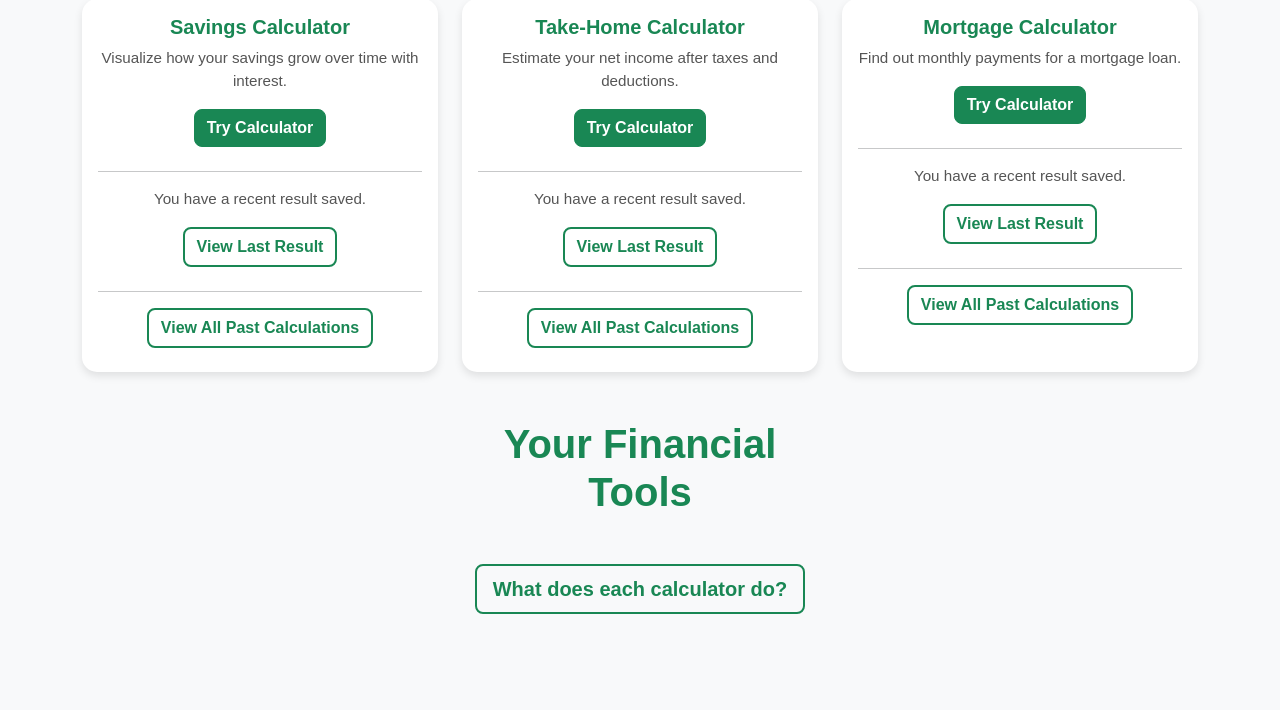
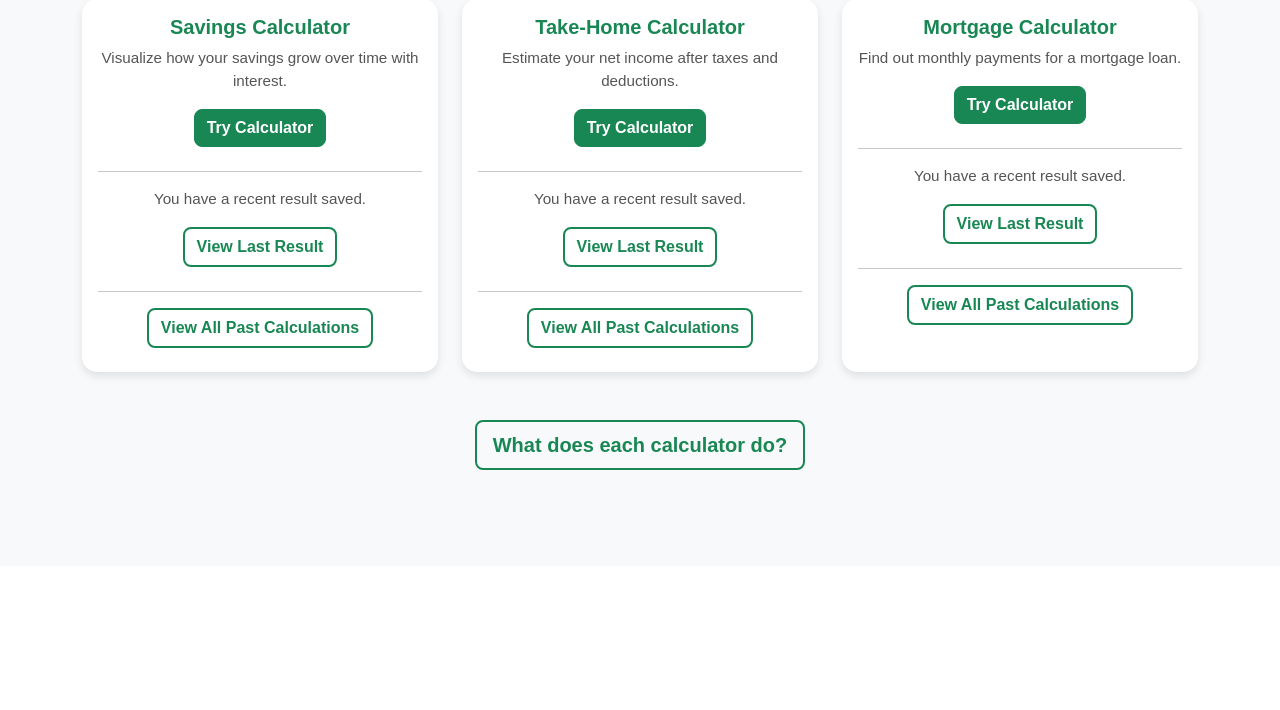
Before and after one commit to DePaul-Spring-2025-CSC-394-903/final-project-poc-team-5, a Django app: page /dashboard/ in a window 1280 px wide. Shown: the part 611-1321 px from the top of the page. After the commit the page ends 1081 px from the top, so only its background shows below. Run offline with Django 4.2, Linux system fonts and the light colour scheme; a user stored in the database is signed in; data comes from the database, SQL or seed files in the repository.

Commit message:
life improvement adjustment

```diff
--- a/main/templates/main/dashboard.html
+++ b/main/templates/main/dashboard.html
@@ -189,10 +189,6 @@
 </div>
 
 <div class="container py-5">
-  <h1 class="mb-5 text-center"
-      style="color: var(--custom-green); font-weight: 700;">
-      Your Financial Tools
-  </h1>
 
   <div class="text-center mb-4">
     <a href="{% url 'calculator_info' %}"
@@ -203,4 +199,5 @@
 
   <div class="row row-cols-1 row-cols-md-3 g-4">
 
+
 {% endblock %}
```
